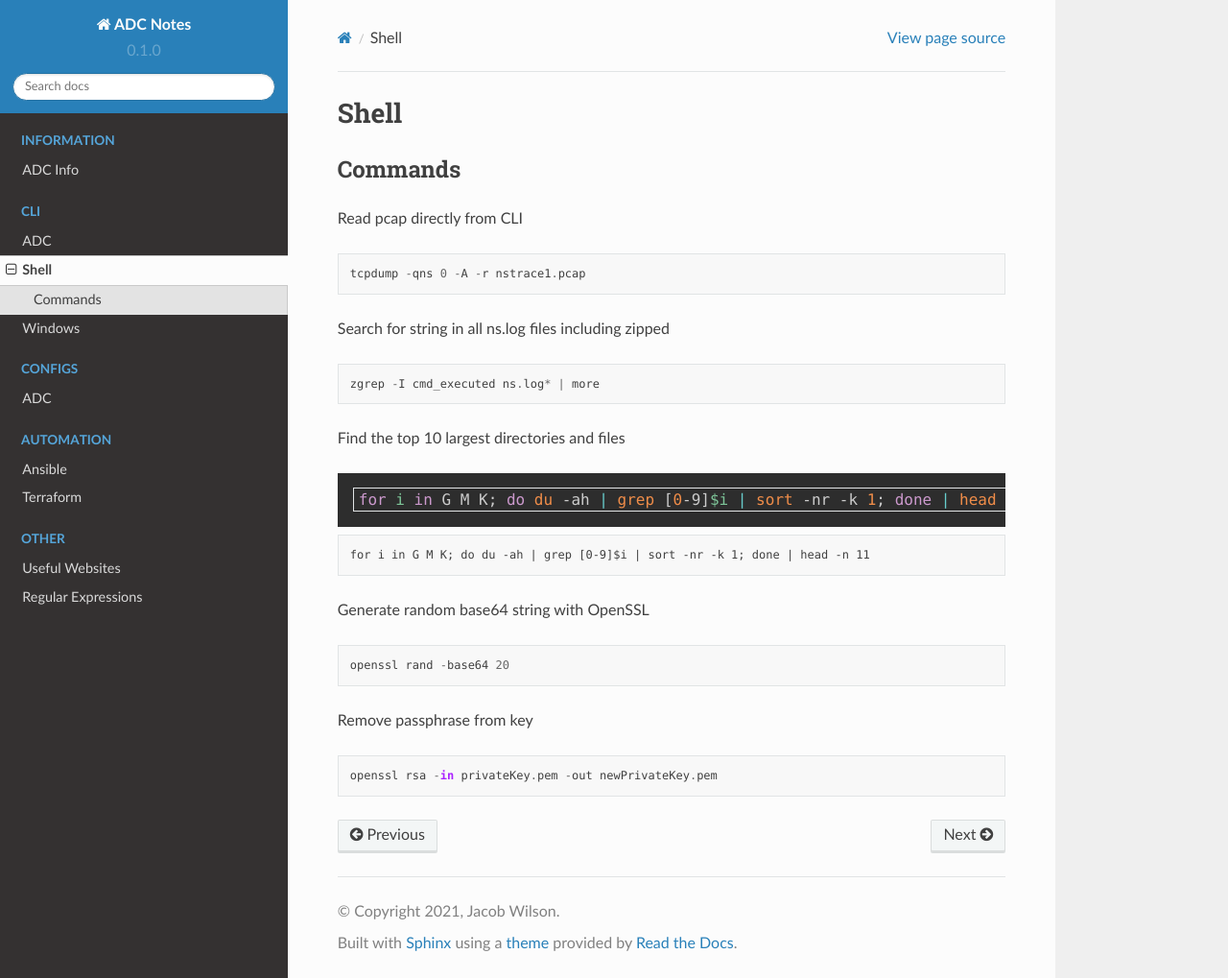
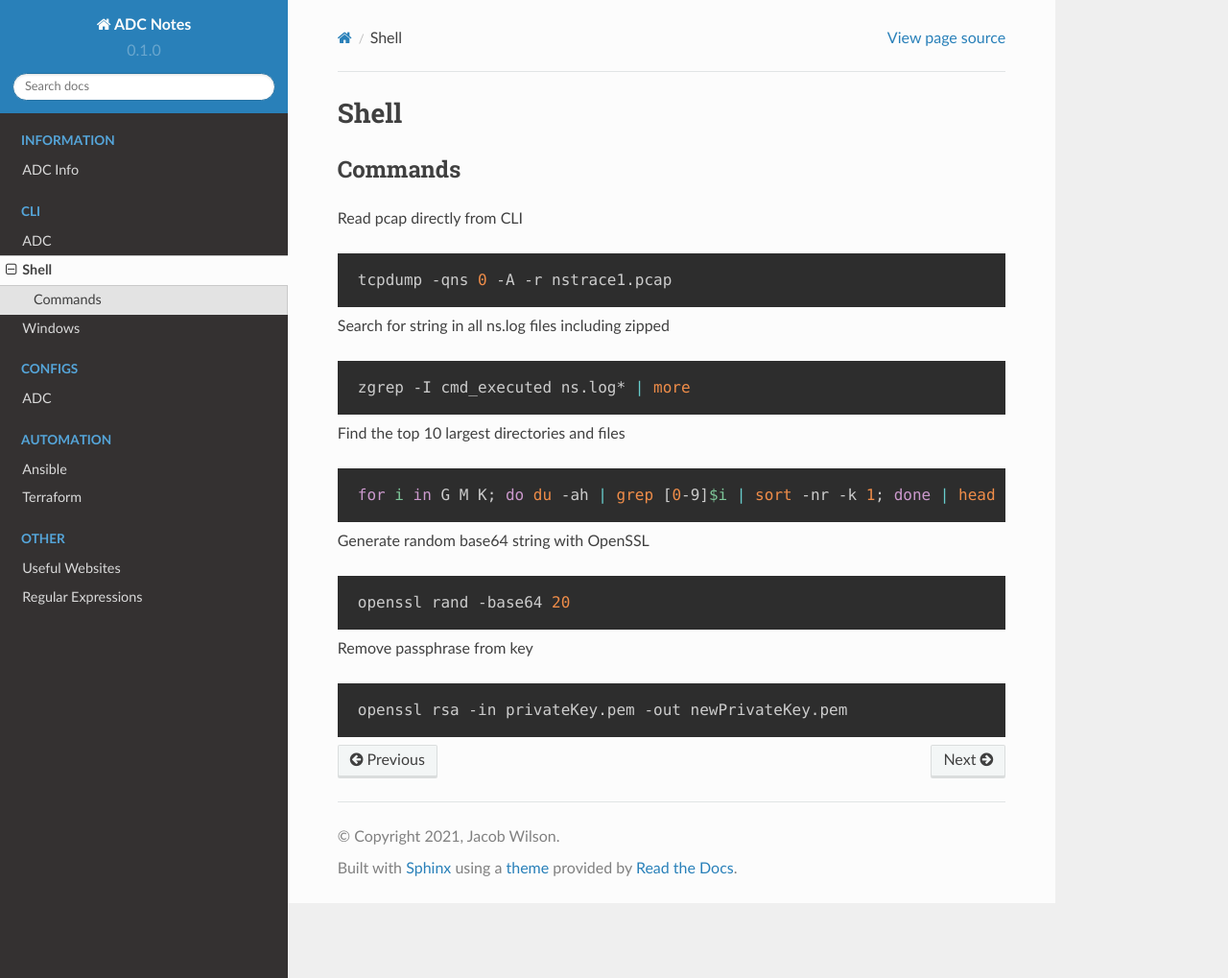
Before and after one commit to jdwilson/ADC, a Sphinx documentation site: the page built from docs/source/notes/bash.rst, in a window 1280 px wide and 1019 px high. Shown: the whole window at 96% size. Built offline with Sphinx 7.4.7 and the Read the Docs theme 2.0.0, drawn with Linux system fonts in a browser that asks for light colours.

Commit message:
update highlighting

```diff
--- /dev/null
+++ b/docs/source/_static/css/override.css
@@ -0,0 +1,3 @@
+.rst-content code{
+    border: 0px;
+}
--- a/docs/source/conf.py
+++ b/docs/source/conf.py
@@ -30,6 +30,7 @@ html_static_path = ['_static']
 
 html_css_files = [
     'css/prism.css',
+    'css/override.css',
 ]
 
 html_js_files = [
--- a/docs/source/notes/bash.rst
+++ b/docs/source/notes/bash.rst
@@ -6,13 +6,15 @@ Commands
 =============
 Read pcap directly from CLI
 
-.. parsed-literal::
-   tcpdump -qns 0 -A -r nstrace1.pcap
+.. raw:: html
+
+   <pre><code class="language-bash">tcpdump -qns 0 -A -r nstrace1.pcap</code></pre>
 
 Search for string in all ns.log files including zipped
 
-.. parsed-literal::
-   zgrep -I cmd_executed ns.log* | more
+.. raw:: html
+
+   <pre><code class="language-bash">zgrep -I cmd_executed ns.log* | more</code></pre>
 
 Find the top 10 largest directories and files
 
@@ -20,15 +22,14 @@ Find the top 10 largest directories and files
 
    <pre><code class="language-bash">for i in G M K; do du -ah | grep [0-9]$i | sort -nr -k 1; done | head -n 11</code></pre>
 
-.. parsed-literal::
-   for i in G M K; do du -ah | grep [0-9]$i | sort -nr -k 1; done | head -n 11
-
 Generate random base64 string with OpenSSL
 
-.. parsed-literal::
-   openssl rand -base64 20
+.. raw:: html
+
+   <pre><code class="language-bash">openssl rand -base64 20</code></pre>
 
 Remove passphrase from key
 
-.. parsed-literal::
-   openssl rsa -in privateKey.pem -out newPrivateKey.pem
+.. raw:: html
+
+   <pre><code class="language-bash">openssl rsa -in privateKey.pem -out newPrivateKey.pem</code></pre>
```
